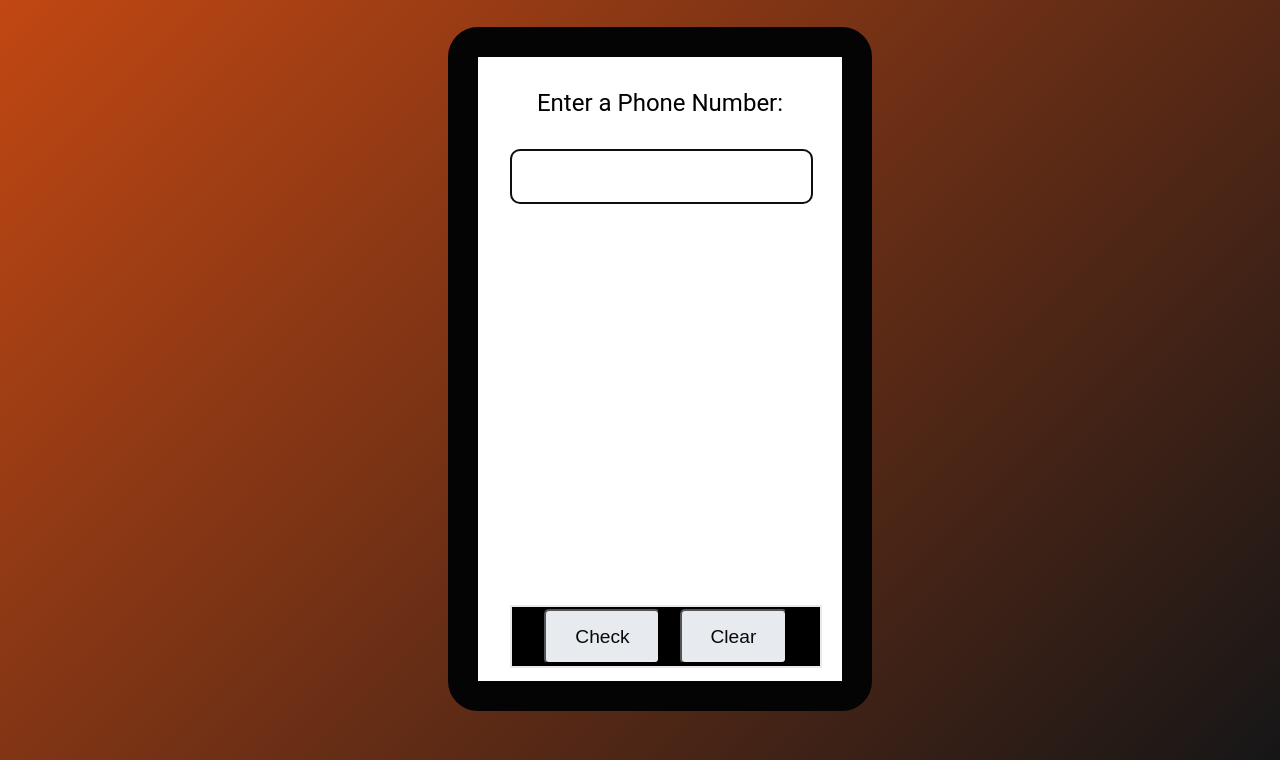
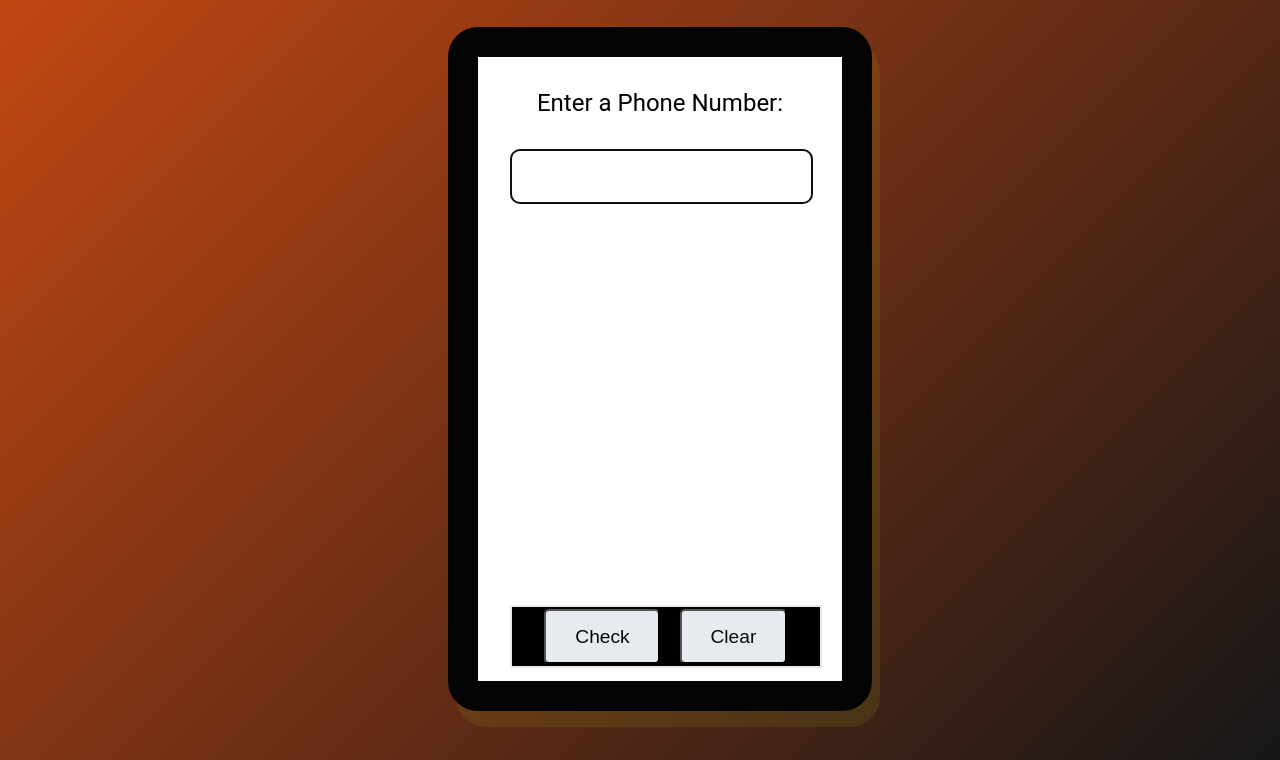
Before and after one commit to zainabbehzad/Telephone-Number-Validator, a plain HTML site: page index.html in a window 1280 px wide. Shown: the part 100-860 px from the top of the page. Drawn offline with Linux system fonts and the light colour scheme.

Commit message:
I have added some styles for my project by CSS

```diff
--- a/styles.css
+++ b/styles.css
@@ -19,7 +19,7 @@ body {
   padding: 2rem;
   border-radius: 30px;
   border: 30px solid  #050405;
-  box-shadow: 2 8px 16px rgba(211, 51, 51, 0.1);
+  box-shadow: 8px 16px rgba(189, 215, 25, 0.1);
   text-align: center;
   width: 300px;
   height: 70vh;
```
